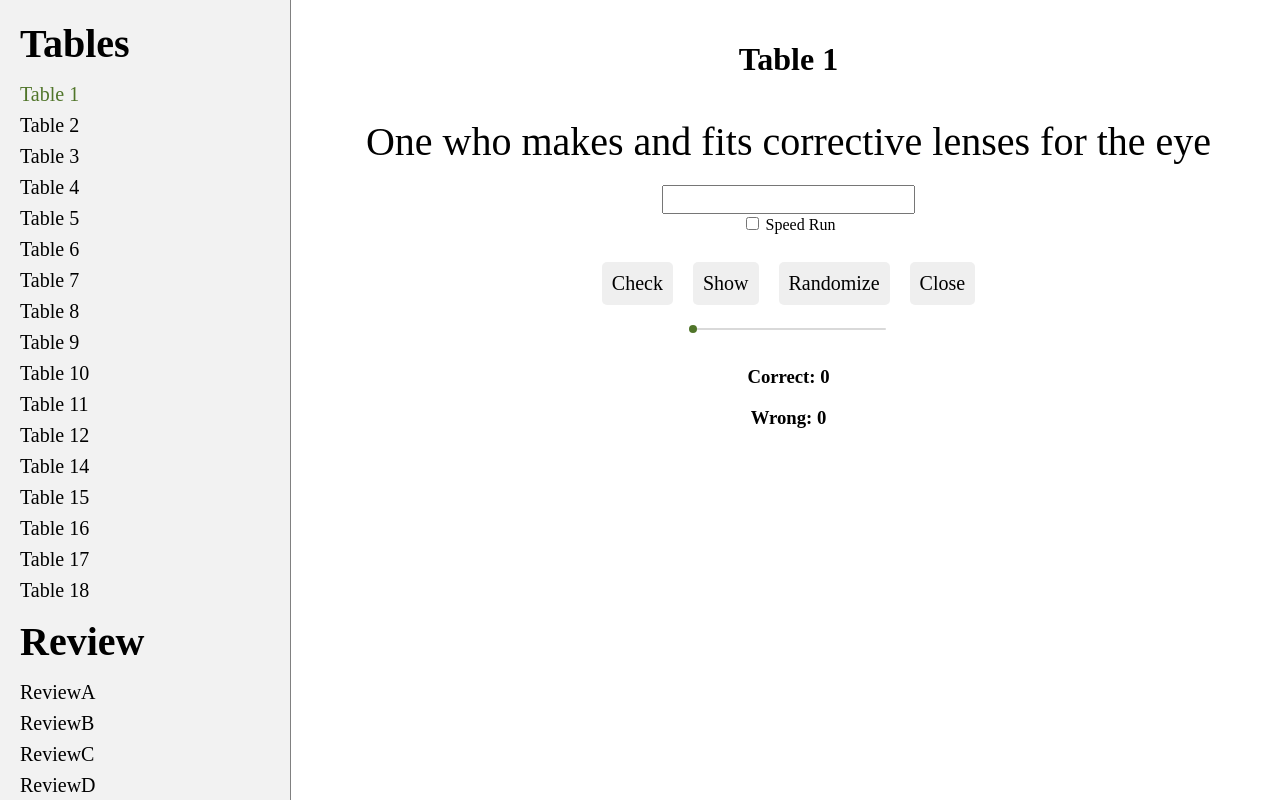
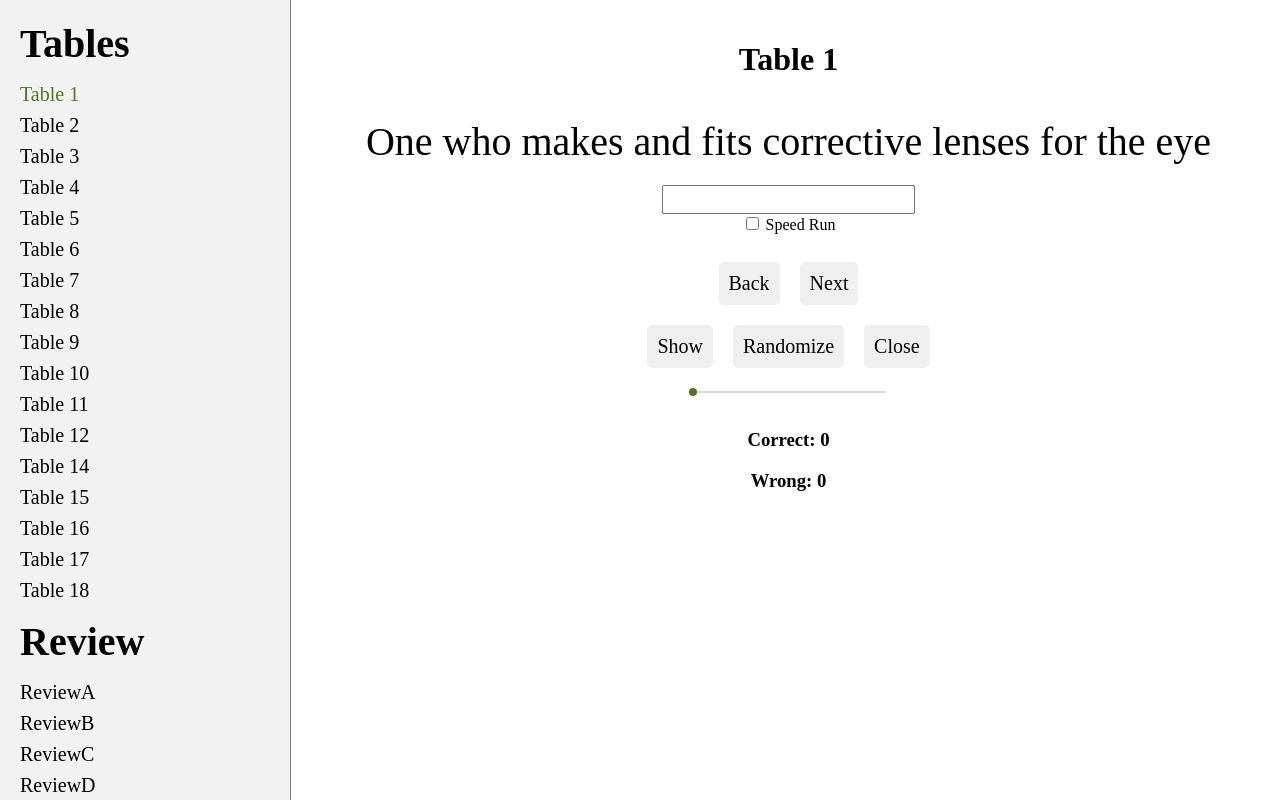
Before and after one commit to excelcodes/ems, a Next.js app: page /chapters/2 in a window 1280 px wide. Both pictures are taken after a click on the button "Start📝". Built offline with nearby package versions, Linux system fonts and the light colour scheme.

Commit message:
add next and back buttons

```diff
--- a/app/components/Viewer/index.js
+++ b/app/components/Viewer/index.js
@@ -215,7 +215,17 @@ export default function Viewer({ data, color, hideTable }) {
                 <div onClick={() => setSpeedRun(speedRun => !speedRun)} style={{ cursor: "pointer" }}>
                   <input checked={speedRun} readOnly={true} type="checkbox" style={{ cursor: "pointer" }} /> Speed Run
                 </div><br />
-                <button className="component-button" type="submit">Check</button>
+                <button onClick={() => {
+                  if (currentQuestionId === 0) return;
+                  if (wrongAnswers.some(answer => answer.text === remakeQuestion(set.data[currentQuestionId - 1]).text)) {
+                    setWrongAnswers(wrongAnswer => wrongAnswer.filter(answer => answer.text !== remakeQuestion(set.data[currentQuestionId - 1]).text))
+                  } else {
+                    setCorrectAnswers(correct => correct - 1);
+                  }
+                  setCurrentQuestionId(currentQuestionId => currentQuestionId - 1);
+                }} style={{ cursor: currentQuestionId === 0 ? "not-allowed" : "pointer" }} className="component-button" type="button">Back</button>
+                <button className="component-button" type="submit">Next</button>
+                <br />
               </>}
               {currentQuestion?.type === 2 && <>
                 <div className="mcq" onClick={() => {
```
